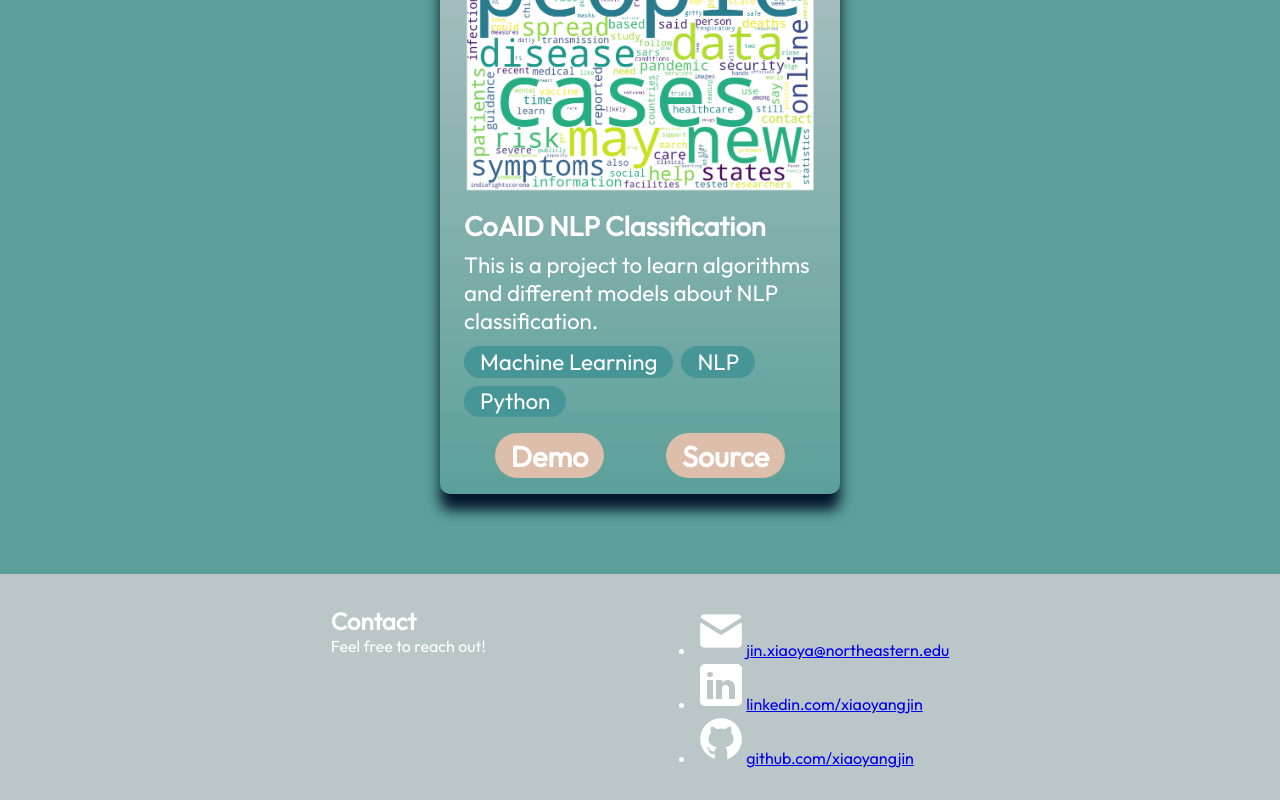
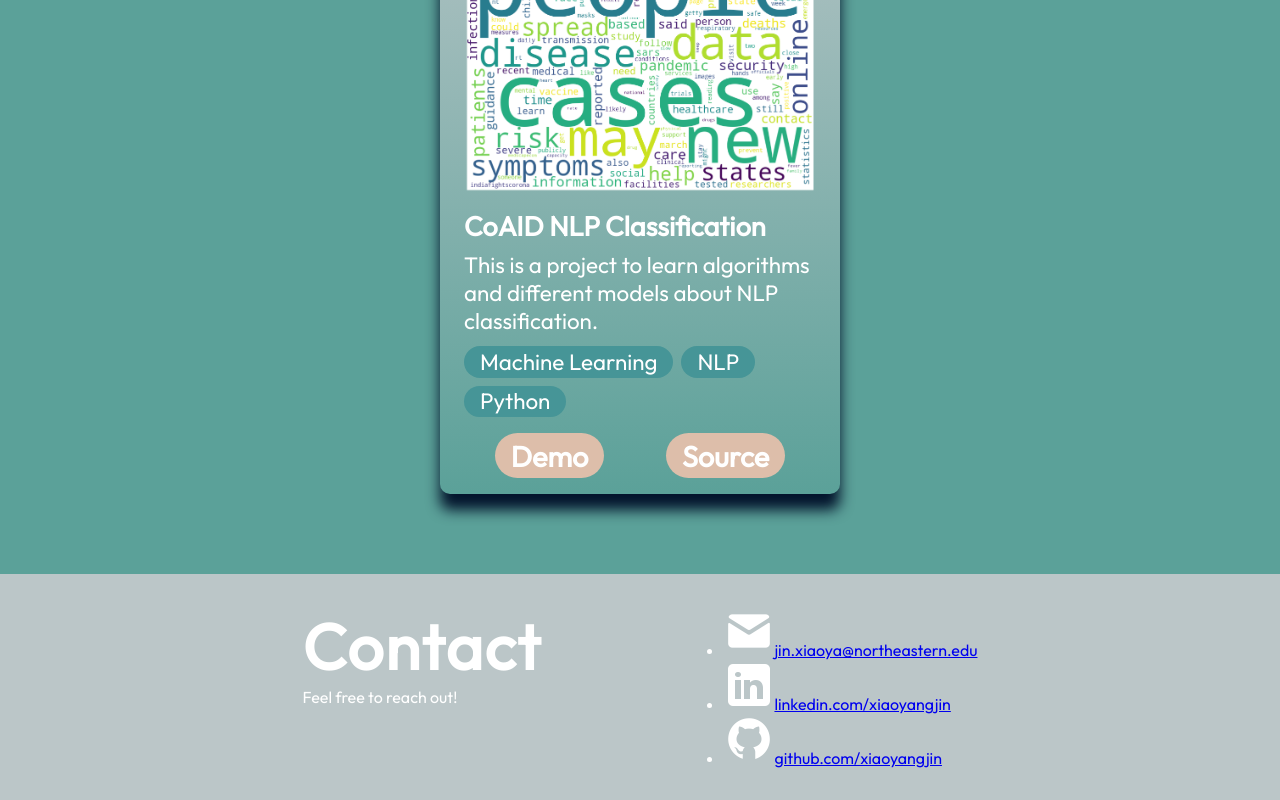
Before and after one commit to XiaoyangJin/Portfolio_React_JS, a React (Vite) app in the folder portfolio-xiaoyang/: page / in a window 1280 px wide. Shown: the part 2941-3741 px from the top of the page. Built offline with nearby package versions, Linux system fonts and the light colour scheme.

Commit message:
Change Contact title

```diff
--- a/portfolio-xiaoyang/src/components/Contact/Contact.module.css
+++ b/portfolio-xiaoyang/src/components/Contact/Contact.module.css
@@ -14,3 +14,10 @@
     padding: 2rem 10%;
     gap: 0.5rem;
 }
+
+.text h2 {
+    font-size: 4rem;
+    font-weight: 700;
+
+    letter-spacing: 0.1rem;
+}
```
